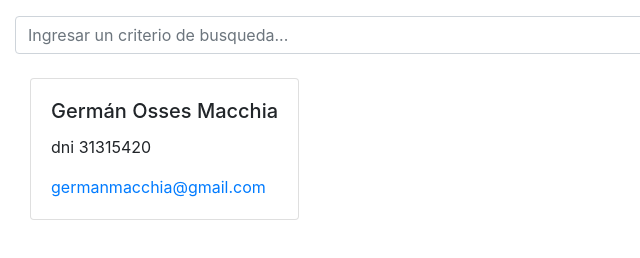
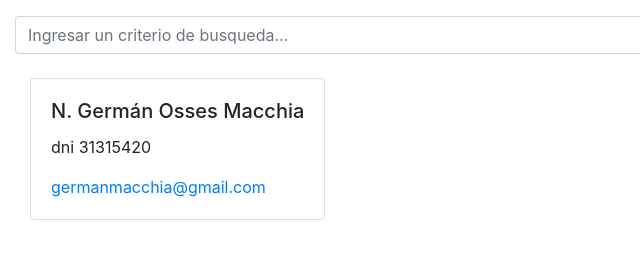
Before and after one commit to GermanMacchia/PNT2, a plain HTML site: page index.html in a window 1280 px wide. Shown: the full height of the page, 0-640 px from the left. Drawn offline with nearby package versions, Linux system fonts and the light colour scheme.

Commit message:
Germán Osses Macchia - Nombre, Apellido, DNI, email agregado en el array

```diff
--- a/index.html
+++ b/index.html
@@ -42,7 +42,7 @@
             //Aquí, en este array es donde tienen que agregar su información
             personas:
                 [
-                    { nombre: 'Germán', apellido: 'Osses Macchia', dni: 31315420, correo: 'germanmacchia@gmail.com' },
+                    { nombre: 'N. Germán', apellido: 'Osses Macchia', dni: 31315420, correo: 'germanmacchia@gmail.com' },
                     //Agregar aquí nombre, apellido, dni y correo en formato objeto
                 ]
         },
```
